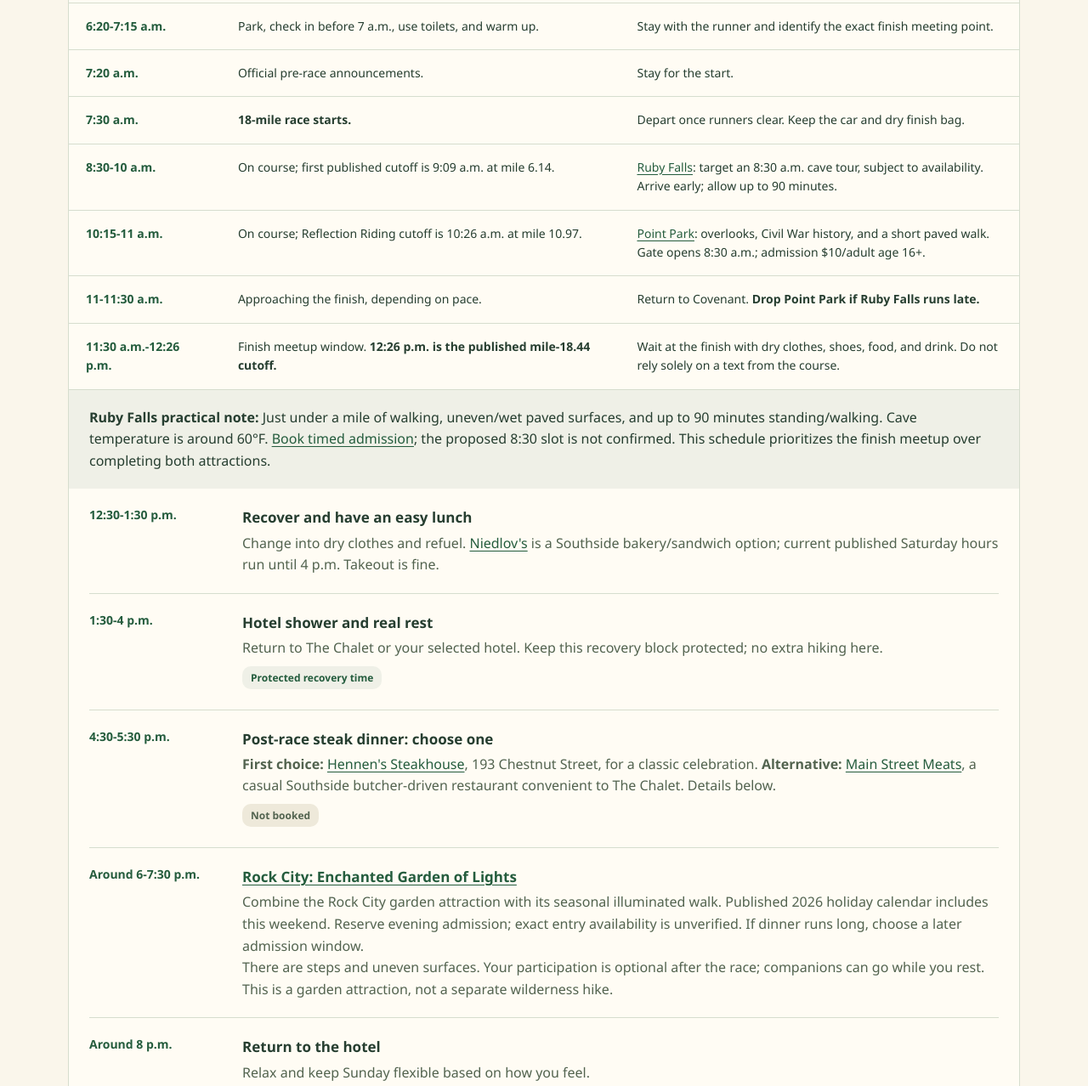
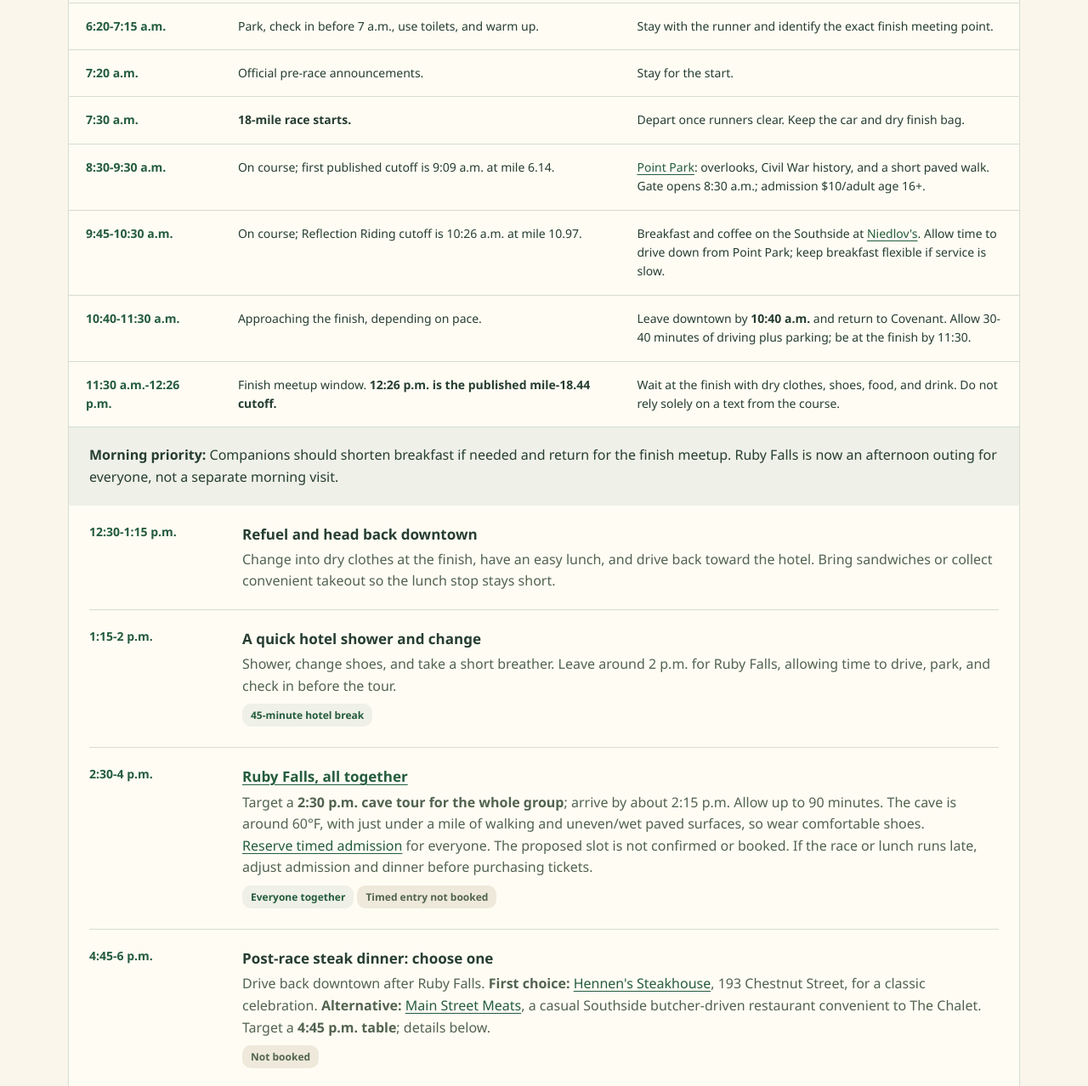
Before and after one commit to the-kscar/chattanooga-christmas-weekend, a plain HTML site: page index.html in a window 1280 px wide. Shown: the part 3167-4445 px from the top of the page at 85% size. Drawn offline with Linux system fonts and the light colour scheme.

Commit message:
Move Ruby Falls to a shared post-race afternoon visit
Co-authored-by: Copilot <223556219+Copilot@users.noreply.github.com>
Copilot-Session: 44a97547-4f0f-4c5d-bcd0-192792082e9f

```diff
--- a/index.html
+++ b/index.html
@@ -379,8 +379,8 @@
         <p class="day-note"><strong>Train fallback:</strong> If Friday has no suitable departure, visit the <a href="https://www.choochoo.com/" target="_blank" rel="noopener noreferrer">Choo Choo</a> instead and move the train into Sunday's early-afternoon window. Do not let an excursion jeopardize packet pickup or dinner.</p>
       </article>
 
-      <article class="day" data-panel="saturday">
-        <div class="day-head"><div class="eyebrow">Saturday / December 19</div><h3>Race morning, mountain sightseeing, steak dinner</h3><p>Your companions keep the car and recovery bag, then return to the finish by 11:30 a.m.</p></div>
+      <article class="day" data-panel="saturday" data-cf-change="ch-ruby-falls-together">
+        <div class="day-head"><div class="eyebrow">Saturday / December 19</div><h3>Race morning, Ruby Falls together, steak dinner</h3><p>Your companions visit Point Park while you race, return to the finish by 11:30 a.m., then join you for an afternoon at Ruby Falls.</p></div>
         <div class="scroll">
           <table class="schedule-table">
             <caption class="small muted" style="text-align:left;padding:16px 20px">Race morning: separate plans, one fixed reunion point</caption>
@@ -391,20 +391,21 @@
               <tr><td>6:20-7:15 a.m.</td><td>Park, check in before 7 a.m., use toilets, and warm up.</td><td>Stay with the runner and identify the exact finish meeting point.</td></tr>
               <tr><td>7:20 a.m.</td><td>Official pre-race announcements.</td><td>Stay for the start.</td></tr>
               <tr><td>7:30 a.m.</td><td><strong>18-mile race starts.</strong></td><td>Depart once runners clear. Keep the car and dry finish bag.</td></tr>
-              <tr><td>8:30-10 a.m.</td><td>On course; first published cutoff is 9:09 a.m. at mile 6.14.</td><td><a href="https://www.rubyfalls.com/" target="_blank" rel="noopener noreferrer">Ruby Falls</a>: target an 8:30 a.m. cave tour, subject to availability. Arrive early; allow up to 90 minutes.</td></tr>
-              <tr><td>10:15-11 a.m.</td><td>On course; Reflection Riding cutoff is 10:26 a.m. at mile 10.97.</td><td><a href="https://www.nps.gov/chch/learn/lookout-mountain.htm" target="_blank" rel="noopener noreferrer">Point Park</a>: overlooks, Civil War history, and a short paved walk. Gate opens 8:30 a.m.; admission $10/adult age 16+.</td></tr>
-              <tr><td>11-11:30 a.m.</td><td>Approaching the finish, depending on pace.</td><td>Return to Covenant. <strong>Drop Point Park if Ruby Falls runs late.</strong></td></tr>
+              <tr><td>8:30-9:30 a.m.</td><td>On course; first published cutoff is 9:09 a.m. at mile 6.14.</td><td><a href="https://www.nps.gov/chch/learn/lookout-mountain.htm" target="_blank" rel="noopener noreferrer">Point Park</a>: overlooks, Civil War history, and a short paved walk. Gate opens 8:30 a.m.; admission $10/adult age 16+.</td></tr>
+              <tr><td>9:45-10:30 a.m.</td><td>On course; Reflection Riding cutoff is 10:26 a.m. at mile 10.97.</td><td>Breakfast and coffee on the Southside at <a href="https://www.niedlovs.com/" target="_blank" rel="noopener noreferrer">Niedlov's</a>. Allow time to drive down from Point Park; keep breakfast flexible if service is slow.</td></tr>
+              <tr><td>10:40-11:30 a.m.</td><td>Approaching the finish, depending on pace.</td><td>Leave downtown by <strong>10:40 a.m.</strong> and return to Covenant. Allow 30-40 minutes of driving plus parking; be at the finish by 11:30.</td></tr>
               <tr><td>11:30 a.m.-12:26 p.m.</td><td>Finish meetup window. <strong>12:26 p.m. is the published mile-18.44 cutoff.</strong></td><td>Wait at the finish with dry clothes, shoes, food, and drink. Do not rely solely on a text from the course.</td></tr>
             </tbody>
           </table>
         </div>
-        <p class="day-note"><strong>Ruby Falls practical note:</strong> Just under a mile of walking, uneven/wet paved surfaces, and up to 90 minutes standing/walking. Cave temperature is around 60&deg;F. <a href="https://www.rubyfalls.com/ticketing/" target="_blank" rel="noopener noreferrer">Book timed admission</a>; the proposed 8:30 slot is not confirmed. This schedule prioritizes the finish meetup over completing both attractions.</p>
+        <p class="day-note"><strong>Morning priority:</strong> Companions should shorten breakfast if needed and return for the finish meetup. Ruby Falls is now an afternoon outing for everyone, not a separate morning visit.</p>
         <div class="timeline">
-          <div class="event"><div class="time">12:30-1:30 p.m.</div><div><h4>Recover and have an easy lunch</h4><p>Change into dry clothes and refuel. <a href="https://www.niedlovs.com/" target="_blank" rel="noopener noreferrer">Niedlov's</a> is a Southside bakery/sandwich option; current published Saturday hours run until 4 p.m. Takeout is fine.</p></div></div>
-          <div class="event"><div class="time">1:30-4 p.m.</div><div><h4>Hotel shower and real rest</h4><p>Return to The Chalet or your selected hotel. Keep this recovery block protected; no extra hiking here.</p><span class="tag accent">Protected recovery time</span></div></div>
-          <div class="event"><div class="time">4:30-5:30 p.m.</div><div><h4>Post-race steak dinner: choose one</h4><p><strong>First choice:</strong> <a href="https://www.hennens.net/" target="_blank" rel="noopener noreferrer">Hennen's Steakhouse</a>, 193 Chestnut Street, for a classic celebration. <strong>Alternative:</strong> <a href="https://www.mainstreetmeatschatt.com/" target="_blank" rel="noopener noreferrer">Main Street Meats</a>, a casual Southside butcher-driven restaurant convenient to The Chalet. Details below.</p><span class="tag">Not booked</span></div></div>
-          <div class="event"><div class="time">Around 6-7:30 p.m.</div><div><h4><a href="https://www.seerockcity.com/enchanted-garden-of-lights/" target="_blank" rel="noopener noreferrer">Rock City: Enchanted Garden of Lights</a></h4><p>Combine the Rock City garden attraction with its seasonal illuminated walk. Published 2026 holiday calendar includes this weekend. Reserve evening admission; exact entry availability is unverified. If dinner runs long, choose a later admission window.</p><p>There are steps and uneven surfaces. Your participation is optional after the race; companions can go while you rest. This is a garden attraction, not a separate wilderness hike.</p></div></div>
-          <div class="event"><div class="time">Around 8 p.m.</div><div><h4>Return to the hotel</h4><p>Relax and keep Sunday flexible based on how you feel.</p></div></div>
+          <div class="event"><div class="time">12:30-1:15 p.m.</div><div><h4>Refuel and head back downtown</h4><p>Change into dry clothes at the finish, have an easy lunch, and drive back toward the hotel. Bring sandwiches or collect convenient takeout so the lunch stop stays short.</p></div></div>
+          <div class="event"><div class="time">1:15-2 p.m.</div><div><h4>A quick hotel shower and change</h4><p>Shower, change shoes, and take a short breather. Leave around 2 p.m. for Ruby Falls, allowing time to drive, park, and check in before the tour.</p><span class="tag accent">45-minute hotel break</span></div></div>
+          <div class="event"><div class="time">2:30-4 p.m.</div><div><h4><a href="https://www.rubyfalls.com/" target="_blank" rel="noopener noreferrer">Ruby Falls, all together</a></h4><p>Target a <strong>2:30 p.m. cave tour for the whole group</strong>; arrive by about 2:15 p.m. Allow up to 90 minutes. The cave is around 60&deg;F, with just under a mile of walking and uneven/wet paved surfaces, so wear comfortable shoes.</p><p><a href="https://www.rubyfalls.com/ticketing/" target="_blank" rel="noopener noreferrer">Reserve timed admission</a> for everyone. The proposed slot is not confirmed or booked. If the race or lunch runs late, adjust admission and dinner before purchasing tickets.</p><span class="tag accent">Everyone together</span><span class="tag">Timed entry not booked</span></div></div>
+          <div class="event"><div class="time">4:45-6 p.m.</div><div><h4>Post-race steak dinner: choose one</h4><p>Drive back downtown after Ruby Falls. <strong>First choice:</strong> <a href="https://www.hennens.net/" target="_blank" rel="noopener noreferrer">Hennen's Steakhouse</a>, 193 Chestnut Street, for a classic celebration. <strong>Alternative:</strong> <a href="https://www.mainstreetmeatschatt.com/" target="_blank" rel="noopener noreferrer">Main Street Meats</a>, a casual Southside butcher-driven restaurant convenient to The Chalet. Target a <strong>4:45 p.m. table</strong>; details below.</p><span class="tag">Not booked</span></div></div>
+          <div class="event"><div class="time">Around 6:45-8:15 p.m.</div><div><h4><a href="https://www.seerockcity.com/enchanted-garden-of-lights/" target="_blank" rel="noopener noreferrer">Rock City: Enchanted Garden of Lights</a></h4><p>Drive up after dinner for the illuminated garden walk. Published 2026 holiday calendar includes this weekend. Target evening admission around <strong>6:45 p.m.</strong>; exact entry availability is unverified. Choose a later slot if dinner needs more time.</p><p>There are steps and uneven surfaces. After the race and Ruby Falls, skip this extra walk if your legs have had enough; companions can still enjoy the lights. This is a garden attraction, not a separate wilderness hike.</p></div></div>
+          <div class="event"><div class="time">Around 8:45 p.m.</div><div><h4>Return to the hotel</h4><p>Relax and keep Sunday flexible based on how you feel.</p></div></div>
         </div>
       </article>
 
@@ -426,8 +427,8 @@
     <section id="dining">
       <div class="section-head"><div><div class="eyebrow">Fuel first / celebrate after</div><h2>The restaurant plan</h2><p class="muted">Public House appears once. Saturday is a steak dinner, not another Italian meal.</p></div></div>
       <div class="grid two">
-        <article class="card featured"><span class="tag accent">Saturday steak / first choice</span><h3><a href="https://www.hennens.net/" target="_blank" rel="noopener noreferrer">Hennen's Steakhouse</a></h3><p>Classic celebratory steakhouse serving hand-carved, aged Certified Angus Beef, with seafood alternatives for companions.</p><p><strong>193 Chestnut Street.</strong> A short drive from The Chalet. Saturday hours: <strong>4-10 p.m.</strong> Target a <strong>4:30 p.m. reservation</strong> once your group size is settled.</p><p class="small muted">Dinner and travel may exceed an hour; allow flexibility in Rock City's entry time. Phone: <a href="tel:4236345160">423-634-5160</a>. No reservation made.</p></article>
-        <article class="card"><span class="tag">Saturday steak / alternative</span><h3><a href="https://www.mainstreetmeatschatt.com/" target="_blank" rel="noopener noreferrer">Main Street Meats</a></h3><p>Southside butcher shop and restaurant, <strong>217 East Main Street</strong>, convenient to The Chalet. More casual and neighborhood-focused than a traditional steakhouse.</p><p>Rotating steak cuts reflect whole-animal butchery and product availability. Check the current <a href="https://www.mainstreetmeatschatt.com/chattanooga-restaurant-menu" target="_blank" rel="noopener noreferrer">dinner menu</a>, dinner-service timing, and seating arrangements before committing to 4:30 p.m.</p><p class="small muted">Choose this instead of Hennen's, not in addition to it. No table or particular steak cut confirmed.</p></article>
+        <article class="card featured" data-cf-change="ch-steak-after-ruby-falls"><span class="tag accent">Saturday steak / first choice</span><h3><a href="https://www.hennens.net/" target="_blank" rel="noopener noreferrer">Hennen's Steakhouse</a></h3><p>Classic celebratory steakhouse serving hand-carved, aged Certified Angus Beef, with seafood alternatives for companions.</p><p><strong>193 Chestnut Street.</strong> A short drive from The Chalet. Saturday hours: <strong>4-10 p.m.</strong> Target a <strong>4:45 p.m. reservation</strong> after Ruby Falls.</p><p class="small muted">Allow dinner until around 6 p.m., then drive to Rock City for a 6:45 p.m. admission target. Phone: <a href="tel:4236345160">423-634-5160</a>. No reservation made.</p></article>
+        <article class="card" data-cf-change="ch-steak-alternative-after-ruby-falls"><span class="tag">Saturday steak / alternative</span><h3><a href="https://www.mainstreetmeatschatt.com/" target="_blank" rel="noopener noreferrer">Main Street Meats</a></h3><p>Southside butcher shop and restaurant, <strong>217 East Main Street</strong>, convenient to The Chalet. More casual and neighborhood-focused than a traditional steakhouse.</p><p>Rotating steak cuts reflect whole-animal butchery and product availability. Check the current <a href="https://www.mainstreetmeatschatt.com/chattanooga-restaurant-menu" target="_blank" rel="noopener noreferrer">dinner menu</a>, dinner-service timing, and seating arrangements before committing to 4:45 p.m.</p><p class="small muted">Choose this instead of Hennen's, not in addition to it. No table or particular steak cut confirmed.</p></article>
         <article class="card"><span class="tag">Friday / pre-race dinner</span><h3><a href="https://bluffviewartdistrictchattanooga.com/tonys-pasta-shop" target="_blank" rel="noopener noreferrer">Tony's Pasta Shop</a></h3><p>Target 5 p.m. Friday. Fresh pasta and complimentary bread; choose a lighter sauce and familiar food. Friday hours: 11 a.m.-10 p.m.</p><p><strong>No reservations or call-ahead seating.</strong> Arrive early. If you want a fixed dinner reservation, <a href="https://alleiarestaurant.com/" target="_blank" rel="noopener noreferrer">Alleia</a> remains an Italian backup for Friday only.</p></article>
         <article class="card"><span class="tag">Other meals</span><h3>Lunches &amp; Sunday brunch</h3><p><strong>Friday lunch:</strong> <a href="https://publichousechattanooga.com/" target="_blank" rel="noopener noreferrer">Public House</a>, 12:30 p.m.</p><p><strong>Saturday easy lunch:</strong> <a href="https://www.niedlovs.com/" target="_blank" rel="noopener noreferrer">Niedlov's</a> or convenient takeout after the race. Currently closed Sundays.</p><p><strong>Sunday brunch:</strong> <a href="https://www.soconfusion.com/" target="_blank" rel="noopener noreferrer">State of Confusion</a>, 12:30 p.m.; published weekend brunch ends 2:30 p.m.</p></article>
       </div>
@@ -441,8 +442,8 @@
           <div class="check"><input type="checkbox" id="c-hotel"><label for="c-hotel"><b>Book a refundable hotel</b><span>December 18-20; correct adult count; one room versus two; taxes and parking.</span></label></div>
           <div class="check"><input type="checkbox" id="c-race"><label for="c-race"><b>Confirm race registration &amp; cutoffs</b><span>Verify the 12:26 p.m. finish cutoff and latest course instructions.</span></label></div>
           <div class="check"><input type="checkbox" id="c-train"><label for="c-train"><b>Verify and reserve the train</b><span>Friday early afternoon preferred; Sunday fallback. No departure confirmed.</span></label></div>
-          <div class="check"><input type="checkbox" id="c-ruby"><label for="c-ruby"><b>Reserve Ruby Falls for companions</b><span>Saturday 8:30 a.m. target; prioritize returning to the race finish.</span></label></div>
-          <div class="check"><input type="checkbox" id="c-rock"><label for="c-rock"><b>Reserve Rock City evening admission</b><span>Saturday after steak dinner; consider a flexible/later entry window.</span></label></div>
+          <div class="check" data-cf-change="ch-ruby-falls-group-booking"><input type="checkbox" id="c-ruby"><label for="c-ruby"><b>Reserve Ruby Falls for everyone</b><span>Saturday 2:30 p.m. tour target; arrive around 2:15 p.m. after the hotel shower.</span></label></div>
+          <div class="check" data-cf-change="ch-later-rock-city-booking"><input type="checkbox" id="c-rock"><label for="c-rock"><b>Reserve Rock City evening admission</b><span>Saturday around 6:45 p.m., after the 4:45 p.m. steak dinner; allow flexibility.</span></label></div>
           <div class="check"><input type="checkbox" id="c-steak"><label for="c-steak"><b>Choose one steak restaurant</b><span>Hennen's first choice; Main Street Meats alternative. Confirm seating/service.</span></label></div>
           <div class="check"><input type="checkbox" id="c-food"><label for="c-food"><b>Confirm other meal arrangements</b><span>Friday lunch and Sunday brunch; Tony's is walk-in only.</span></label></div>
           <div class="check"><input type="checkbox" id="c-pickup"><label for="c-pickup"><b>Save packet-pickup &amp; race pins</b><span>Fleet Feet Friday 4-6:45 p.m.; Shadowlands parking lot Saturday.</span></label></div>
```
